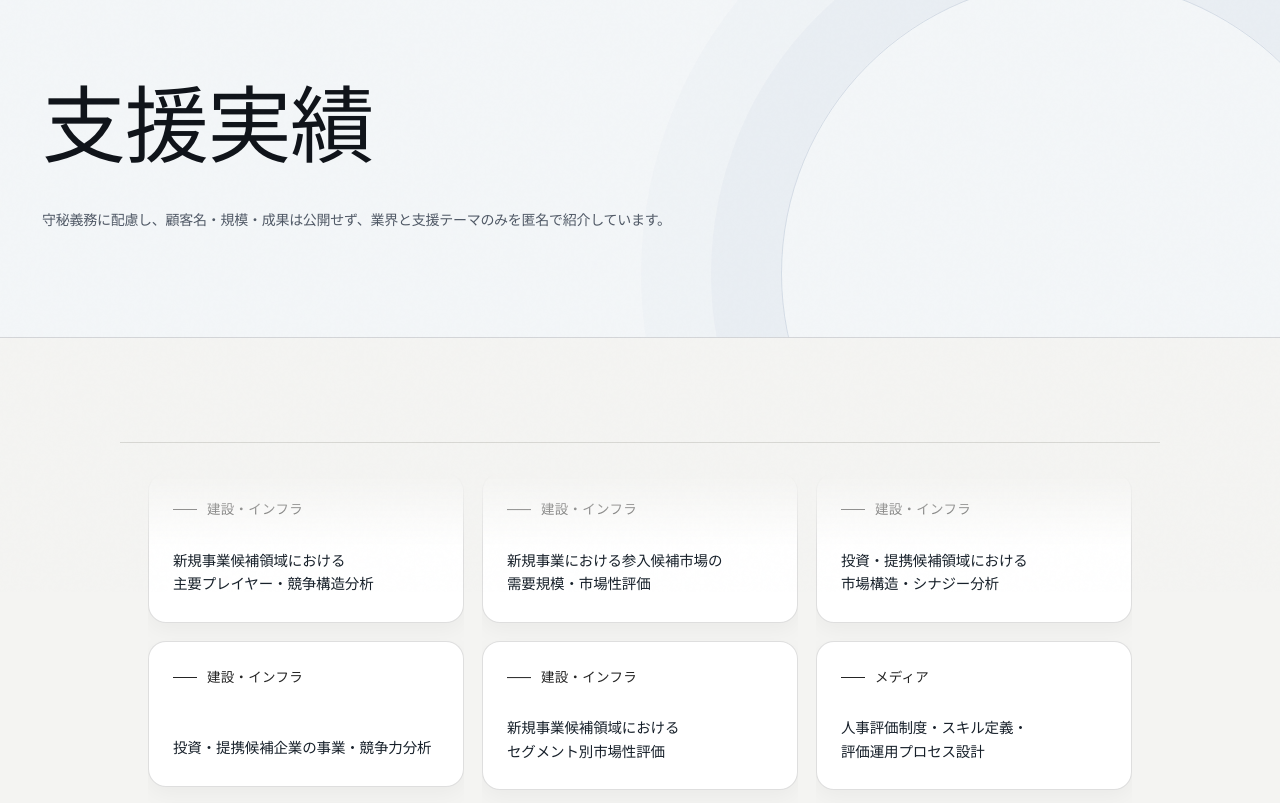
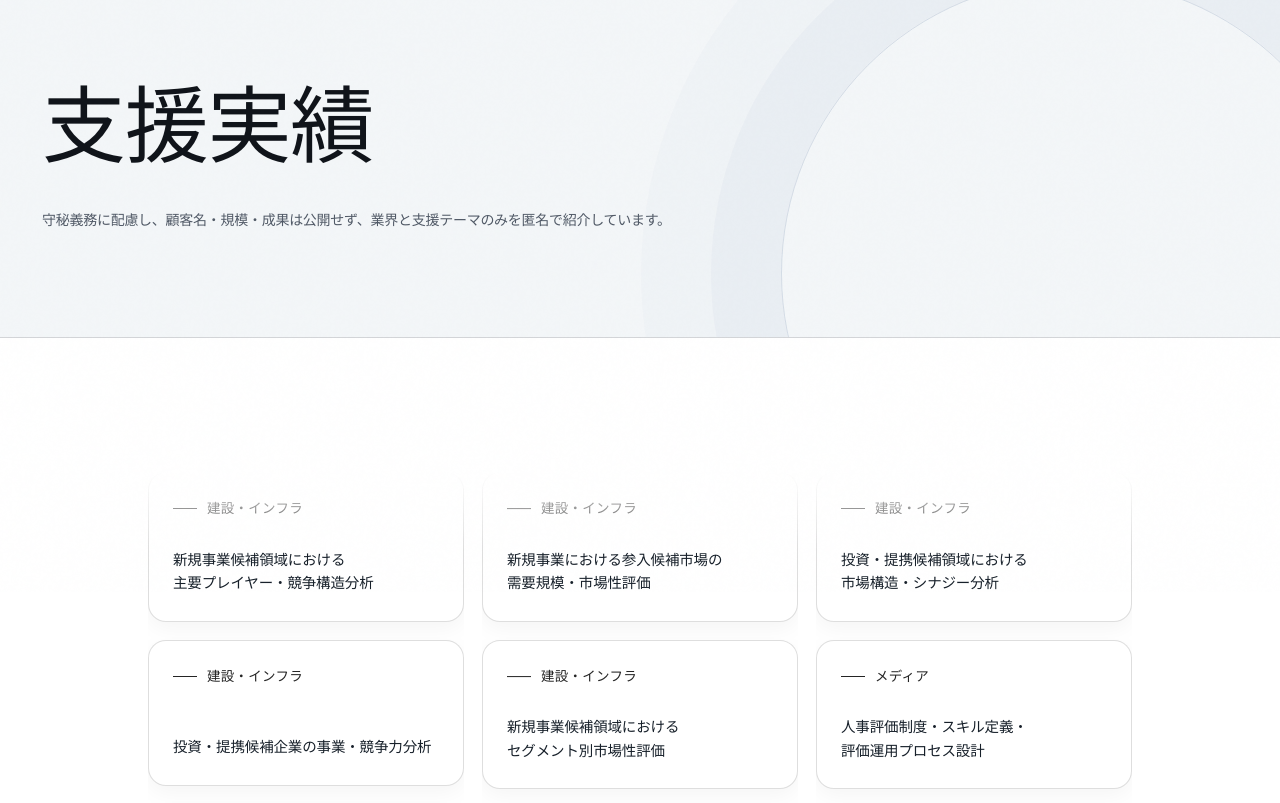
Before and after one commit to neunon/neunon-web, a Next.js app: page /works in a window 1280 px wide. Shown: the part 208-1011 px from the top of the page. Built offline with nearby package versions, Linux system fonts and the light colour scheme; no server answers.

Commit message:
Refine works section contrast

```diff
--- a/app/editorial-round3.css
+++ b/app/editorial-round3.css
@@ -3175,14 +3175,12 @@
    ============================================================ */
 
 .nc-works-stage {
-  background: #f4f4f2;
+  background: #fff;
 }
 
 .nc-works-marquee {
   width: min(1040px, 100%);
   padding: 30px 28px 26px;
-  border-top: 1px solid #d7d7d3;
-  border-bottom: 1px solid #d7d7d3;
 }
 
 /* The old vertical fades read as a translucent white rule above the note. */
@@ -3255,7 +3253,7 @@
   margin-top: 27px;
   color: #17202a;
   font-size: clamp(14.5px, 1.05vw, 16.5px);
-  font-weight: 450 !important;
+  font-weight: 500 !important;
   line-height: 1.62;
   letter-spacing: -0.01em;
 }
```
